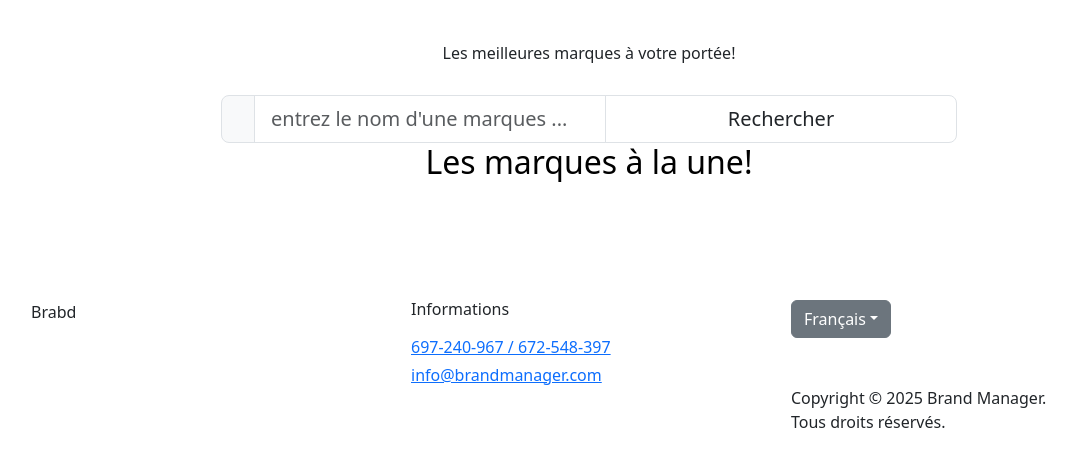
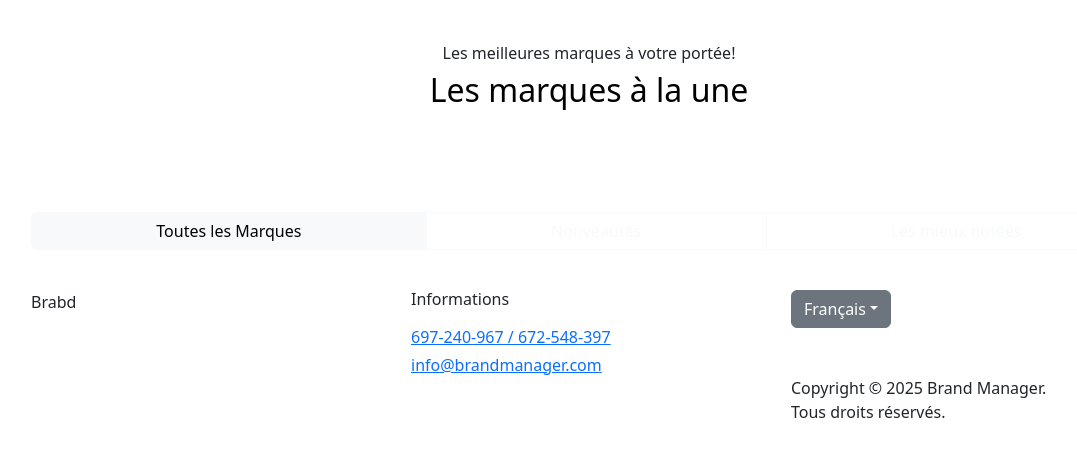
Before and after one commit to adjimi-lionelle/php-fullstack-assessment, a Symfony app: template templates/top_list/index.html.twig in a window 1280 px wide. Shown: the part 54-521 px from the top of the page, without its empty margins (51-1128 px from the left). Run offline with Twig, Linux system fonts and the light colour scheme; the template is opened without the code that fills it, so the values that code supplies are empty; some libraries are stand-ins or nearby versions.

Commit message:
Added modifications to some files

```diff
--- a/src/Repository/BrandRepository.php
+++ b/src/Repository/BrandRepository.php
@@ -84,11 +84,10 @@ class BrandRepository extends ServiceEntityRepository
       public function findByCountryCode($countryCode): array
       {
          $connexion = $this->getEntityManager()->getConnection();
-         $sql = 'SELECT * FROM brand WHERE JSON_CONTAINS(target_countries, :countryCode) = 1 AND type!= :exclusType ORDER BY brand_id DESC';
+         $sql = 'SELECT * FROM brand WHERE JSON_CONTAINS(target_countries, :countryCode) = 1 ORDER BY brand_id DESC';
          $sqlPrepare = $connexion->prepare($sql);
          $result = $sqlPrepare->executeQuery([
-             'countryCode' => json_encode($countryCode),
-             'exclusType' => 'featured'
+             'countryCode' => json_encode($countryCode)
          ]) ;
          return $result->fetchAllAssociative();
       }
--- a/templates/top_list/index.html.twig
+++ b/templates/top_list/index.html.twig
@@ -76,18 +76,6 @@ https://templatemo.com/tm-590-topic-listing
                             <h3 class="text-white text-center">Découvrez, Comparez, Choisissez</h3>
 
                             <h6 class="text-center">Les meilleures marques à votre portée!</h6>
-
-                            <form method="get" class="custom-form mt-4 pt-2 mb-lg-0 mb-5" role="search">
-                                <div class="input-group input-group-lg">
-                                    <span class="input-group-text bi-search" id="basic-addon1">
-
-                                    </span>
-
-                                    <input name="keyword" type="search" class="form-control" id="keyword" placeholder="entrez le nom d'une marques ..." aria-label="Search">
-
-                                    <button type="submit" class="form-control">Rechercher</button>
-                                </div>
-                            </form>
                         </div>
 
                     </div>
@@ -100,7 +88,7 @@ https://templatemo.com/tm-590-topic-listing
                     <div class="row">
 
                         <div class="col-12 text-center">
-                            <h2 class="text-black mb-4">Les marques à la une!</h1>
+                            <h2 class="text-black mb-4">Les marques à la une</h1>
                         </div>
 
                         <div class="col-lg-10 col-12 mx-auto">
@@ -127,10 +115,16 @@ https://templatemo.com/tm-590-topic-listing
                         <div class="col-12 text-center">
                             <h2 class="text-white mb-4">Toutes les marques</h1>
                         </div>
+                        <div class="btn-group mb-4">
+                            <button class="btn btn-outline-light filter-btn active" data-type="default">Toutes les Marques</button>
+                            <button class="btn btn-outline-light filter-btn" data-type="new">Nouveautés</button>
+                            <button class="btn btn-outline-light filter-btn" data-type="bestRated">Les mieux notées</button>
+                        </div>
+
 
                         <div class="col-lg-10 col-12 mx-auto">
                             <div class="timeline-container">
-                                <ul class="vertical-scrollable-timeline best-rated" id="best-rated">
+                                <ul class="vertical-scrollable-timeline" id="best-rated">
 
                                 </ul>
                             </div>
```
Also changed, not shown: src/Controller/BrandApiController.php (+13 -2 lines), src/DataFixtures/BrandFixtures.php (+8 -8 lines), README.md, 1 other file.
